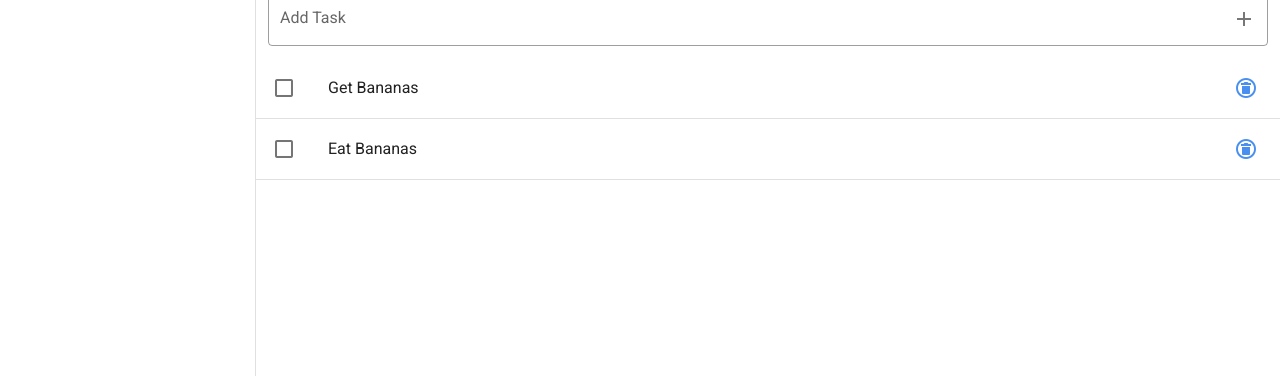
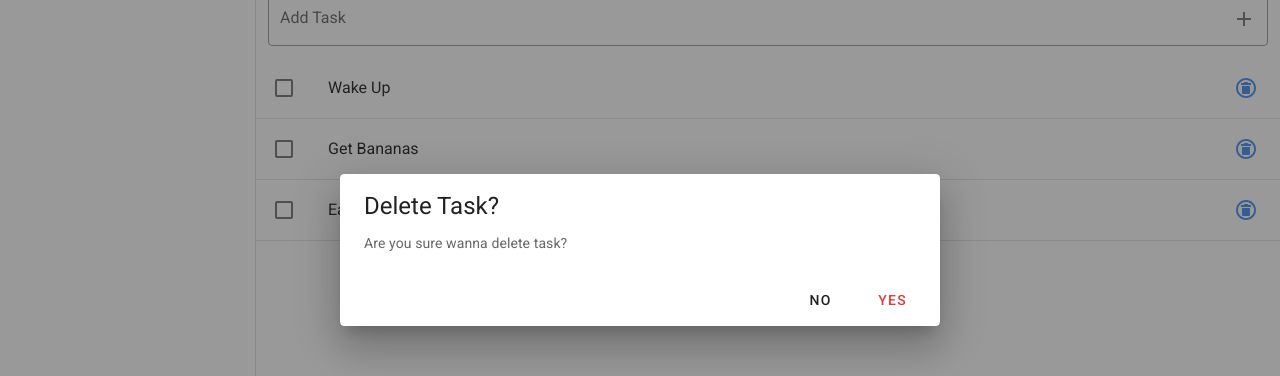
Before and after one commit to mertcaliskan01/vue-my-old-website, a Vue app: page /#/ in a window 1280 px wide. Both pictures are taken after a click on the button 1246 px from the left and 238 px from the top of the page. Shown: the part 150-526 px from the top of the page. Built offline with nearby package versions, Linux system fonts and the light colour scheme.

Commit message:
Delete Dialog

```diff
--- /dev/null
+++ b/src/components/Todo/Dialogs/DialogDelete.vue
@@ -0,0 +1,34 @@
+<template>
+  <v-dialog
+  :value="true"
+  persistent
+  width="600px">
+    <v-card>
+      <v-card-title>
+        <span class="headline">Delete Task?</span>
+      </v-card-title>
+      <v-card-text>
+        Are you sure wanna delete task?
+      </v-card-text>
+      <v-card-actions>
+        <v-spacer></v-spacer>
+        <v-btn text @click="$emit('close')">
+          No
+        </v-btn>
+        <v-btn color="red darken-1" text @click="$store.commit('deleteTask', task.id)">
+          Yes
+        </v-btn>
+      </v-card-actions>
+    </v-card>
+  </v-dialog>
+</template>
+
+<script>
+export default {
+    props:['task']
+
+};
+</script>
+
+<style>
+</style>
--- a/src/components/Todo/Task.vue
+++ b/src/components/Todo/Task.vue
@@ -17,19 +17,35 @@
           </v-list-item-title>
         </v-list-item-content>
         <v-list-item-action>
-          <v-btn @click.stop="$store.commit('deleteTask', task.id)" icon>
+          <v-btn @click.stop="dialogs.delete = true" icon>
             <v-icon color="primary lighten-1">mdi-delete-circle-outline</v-icon>
           </v-btn>
         </v-list-item-action>
       </template>
     </v-list-item>
     <v-divider></v-divider>
+
+    <dialog-delete
+    v-if="dialogs.delete"
+    @close="dialogs.delete = false"
+    :task="task"
+     />
   </div>
 </template>
 
 <script>
 export default {
-    props:['task']
-
+  props: ["task"],
+  data() {
+    return {
+      dialogs: {
+        delete: false,
+      },
+    };
+  },
+  components: {
+    "dialog-delete": require("@/components/Todo/Dialogs/DialogDelete.vue")
+      .default,
+  },
 };
 </script>
```
